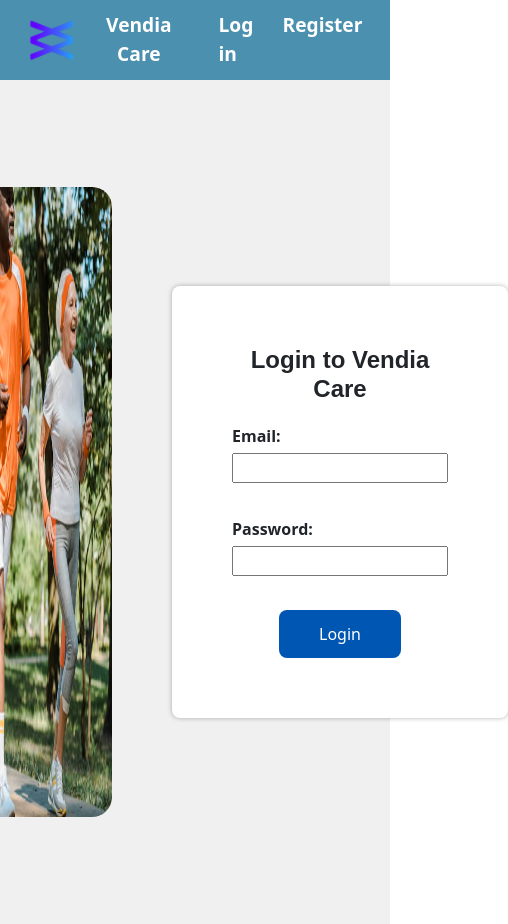
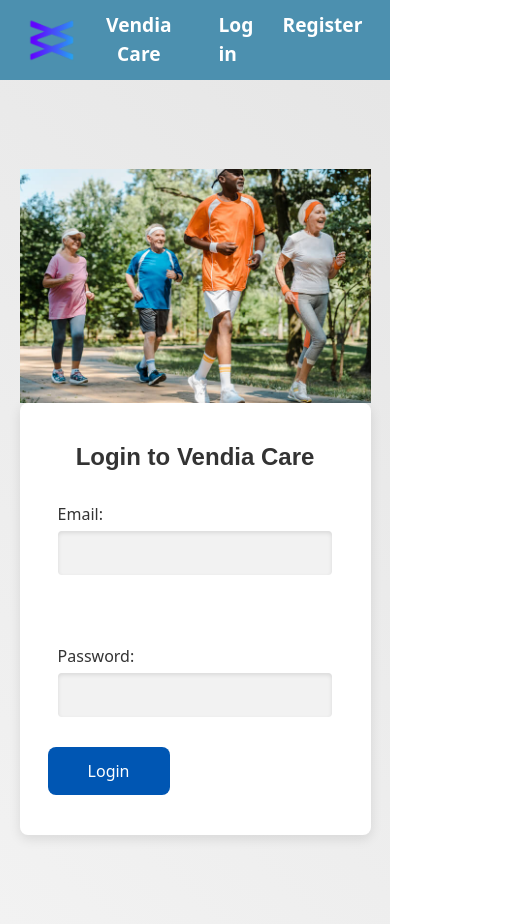
Before and after one commit to FaneNo/VendiaProject, a React (Create React App) app: page /login in a window 390 px wide. Shown: the whole page, 508 px wide, since content can reach past the window. Built offline with nearby package versions, Linux system fonts and the light colour scheme; no server answers; what @vendia/client would draw is missing.

Commit message:
responsive login page, change nav bar

```diff
--- a/src/view/login.js
+++ b/src/view/login.js
@@ -1,61 +1,76 @@
 import React, { useContext, useState } from "react";
 import {
-  createUserWithEmailAndPassword,
   signInWithEmailAndPassword,
 } from "firebase/auth";
 import { auth } from "./firebase-config";
 import Navbar from "../view/nav";
 import { useNavigate } from "react-router-dom";
+import { doc, setDoc } from "firebase/firestore";
+import { db } from "./firebase-config";
 
-function LoginImage() {
-  return (
-    <img className="login-image" src={require("../loginIMG.jpg")} alt="Login" />
-  );
-}
 
 function LoginForm() {
-  const [error, setError] = useState(false);
-  const [email, setEmail] = useState("");
-  const [password, setPassword] = useState("");
+  const[formData, setFormData] = useState({
+    name: "",
+    email: "",
+    password: "",
+});
+
+
   const navigate = useNavigate();
+
+   const handleSubmit = (e) => {
+    e.preventDefault();
 
 
 
-  const handleEmailChange = (event) => {
-    setEmail(event.target.value);
+    signInWithEmailAndPassword(auth, formData.email, formData.password)
+      .then((userCredential) => {
+        const user = userCredential.user;
+        const userRef = doc(db, "users", user.uid);
+        setDoc(userRef, {
+          name: formData.name,
+          email: formData.email,
+          role: formData.role,
+        })
+        .then(() => {
+          console.log("Navigating to home page");
+          navigate("/");
+        })
+        .catch((error) => {
+          console.error("Error creating user:", error);
+        });
+      })
+      .catch((error) => {
+        console.error("Error creating user:", error);
+      });
   };
 
-  const handlePasswordChange = (event) => {
-    setPassword(event.target.value);
-  };
 
-  const registerLogin = (e) => {
-    e.preventDefault();
-    signInWithEmailAndPassword(auth, email, password)
-      .then((userCredential) => {
-        const user = userCredential.user;
-        navigate("/");
-
-
-      })
-      .catch((error) => {
-        const errorCode = error.code;
-        const errorMessage = error.message;
-        setError(true);
-      });
+  const handleChange = (e) => {
+    const { name, value } = e.target;
+    setFormData((prevFormData) => ({
+      ...prevFormData,
+      [name]: value,
+    }));
   };
 
 return (
   <div className="login-container">
+    <div className="login-form">
+    <div className="login-image">
+      <img src={require("../loginIMG.jpg")} alt="Login" />
+    </div>
+    <form className="login-box" onSubmit={handleSubmit}>
       <h1>Login to Vendia Care</h1>
-      <form className="login-form">
       <label>
         Email:
         <input
           type="email"
           name="email"
-            value={email}
-            onChange={handleEmailChange}
+          value={formData.email}
+          required
+          onChange={handleChange}
         />
       </label>
       <br />
@@ -64,38 +79,26 @@ function LoginForm() {
         <input
           type="password"
           name="password"
-            value={password}
-            onChange={handlePasswordChange}
+          value={formData.password}
+          required
+          onChange={handleChange}
         />
       </label>
-        <br />
-        <button type="submit" onClick={registerLogin}>
+      <button type="submit">
         Login
       </button>
     </form>
   </div>
-  );
-}
-
-function BackgroundContainer(props) {
-  return (
-    <div
-      className="backgroundL"
-      style={{ backgroundColor: props.backgroundColor }}
-    >
-      {props.children}
   </div>
 );
+
 }
 
 function Login() {
   return (
     <>
       <Navbar />
-      <BackgroundContainer backgroundColor="#f0f0f0">
-        <LoginImage />
         <LoginForm />
-      </BackgroundContainer>
     </>
   );
 }
--- a/src/view/nav.js
+++ b/src/view/nav.js
@@ -53,8 +53,11 @@ function Navbar() {
           {userRole === "fda" && (
             <Link to="/fda">FDA</Link>
           )}
-          {userRole === "patient" && (
-            <Link to="/patient">Patient</Link>
+          {userRole === "admin" && (
+            <Link to="/admin">Admin</Link>
+          )}
+           {userRole === "bavaria" && (
+            <Link to="/bavaria">Bavaria</Link>
           )}
         </li>
         {userRole === "" && (
--- a/src/view/register.js
+++ b/src/view/register.js
@@ -71,7 +71,8 @@ function RegisterForm() {
             <option value="">--Select user type--</option>
             <option value="doctor">Doctor</option>
             <option value="fda">FDA</option>
-            <option value="patient">Patient</option>
+            <option value="admin">Admin</option>
+            <option value="bavaria">Bavaria</option>
           </select>
         </label>
         <br />
--- a/src/viewStyle/loginStyle.css
+++ b/src/viewStyle/loginStyle.css
@@ -1,82 +1,95 @@
-#loginNav {
-  background-color: cyan;
-  position: fixed;
-  top: 0;
-  left: 0;
-  right: 0;
-}
-
-.backgroundL {
-  background-color: gray;
-  height: 100vh;
+.login-container {
+  width: 100%;
+  min-height: 100vh;
+  background: linear-gradient(45deg, #f2f2f2, #e6e6e6);
   display: flex;
   align-items: center;
   justify-content: center;
+  padding: 5%;
 }
 
-#loginT {
-  font-size: 2rem;
-  margin: auto;
-  text-align: center;
-  color: black;
-  text-decoration: none;
-
+.login-form {
+  display: flex;
+  align-items: center;
+  width: 100%;
+  max-width: 800px;
+  flex-wrap: wrap;
 }
 
+.login-image,
+.login-box {
+  flex-basis: 50%;
+  flex-grow: 1;
+}
 
-.login-container h1 {
+.login-image {
+  flex-basis: 60%;
+}
+
+.login-image img {
+  width: 100%;
+  display: block;
+  margin-right: 100px;
+}
+
+.login-box {
+  background: #fff;
+  padding: 40px 8%;
+  color: #333;
+  min-width: 250px;
+  box-shadow: 0 4px 12px rgba(0, 0, 0, 0.1);
+  border-radius: 8px;
+  flex-basis: 40%;
+}
+
+.login-box h1 {
   font-family: "Arial", sans-serif;
   font-size: 24px;
   font-weight: bold;
   margin-bottom: 20px;
-}
-
-.login-image {
-  border-radius: 80px;
-  padding: 60px;
-  width: 800px;
-  max-width: 100%;
-  height: 750px;
-  margin-left: -100px;
-}
-
-
-.login-container {
-  background-color: white;
-  border-radius: 8px;
-  padding: 60px;
-  width: 400px;
-  max-width: 100%;
-  box-shadow: 0 0 5px rgba(0, 0, 0, 0.3);
   text-align: center;
 }
 
-.login-form {
-  display: flex;
-  flex-direction: column;
-  align-items: center;
-  justify-content: flex-start;
+button[type="submit"] {
+  padding: 12px 40px;
+  border: none;
+  background-color: #0056b3;
+  color: white;
+  font-size: 16px;
+  border-radius: 8px;
+  cursor: pointer;
+  transition: background-color 0.2s ease-in-out;
 }
 
-.login-form label {
-  font-family: "Open Sans", sans-serif;
-  font-weight: bold;
-  position: relative;
-  text-align: left;
-  margin-bottom: 10px;
-  display: flex;
-  flex-direction: column;
+button[type="submit"]:hover {
+  background-color: #004080;
 }
 
-.login-form label input {
-  margin-top: 5px;
+.login-box label {
+  padding: 10px;
+  border-radius: 4px;
+  outline: none;
+  display: block;
+  width: 100%;
+  margin: 5px 0 10px;
+  font-size: 16px;
 }
 
-button[type="submit"] {
-  padding: 10px 40px;
+.login-box input[type="email"],
+.login-box input[type="password"] {
   border: none;
-  background-color: blue;
-  color: white;
+  border-radius: 4px;
+  outline: none;
+  padding: 10px;
   font-size: 16px;
-  border-radius: 5px;
+  width: 100%;
+  margin: 5px 0 10px;
+  background-color: #f2f2f2;
+  box-shadow: inset 0 2px 4px rgba(0, 0, 0, 0.1);
 }
+
+.login-box input[type="email"]:focus,
+.login-box input[type="password"]:focus {
+  background-color: #fff;
+  box-shadow: inset 0 2px 4px rgba(0, 0, 0, 0.2);
+}
```
Lines whose indentation alone changed are shown as unchanged.
